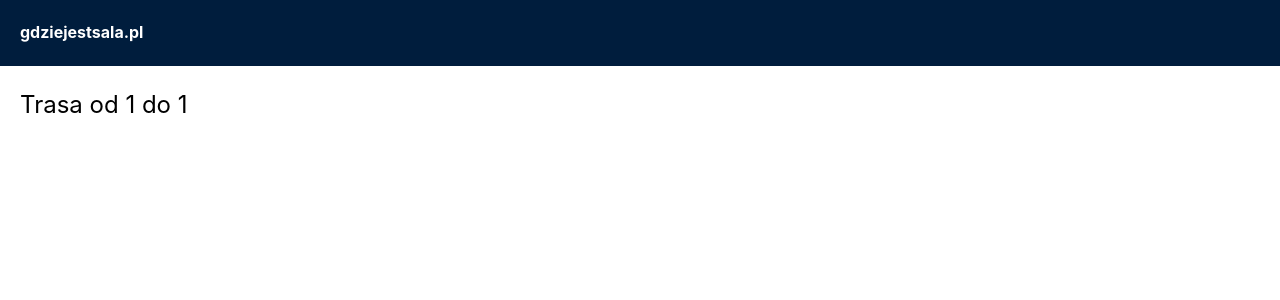
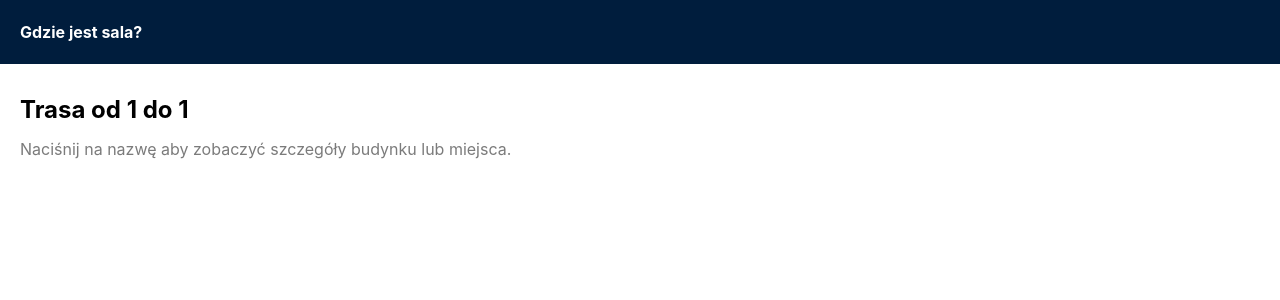
Before and after one commit to asdfMaciej/gdziejestsala.pl, a Vue app in the folder frontend/: page /route/1/1 in a window 1280 px wide. Shown: the top 300 px of the page. Built offline with nearby package versions, Linux system fonts and the light colour scheme; no server answers.

Commit message:
Slight design improvements

```diff
--- a/frontend/src/App.vue
+++ b/frontend/src/App.vue
@@ -26,7 +26,7 @@ const $debug = inject('$debug');
     </nav>
 
     <RouterLink :to="{ name: 'home' }" class="header__logo">
-      gdziejestsala.pl
+      Gdzie jest sala?
     </RouterLink>
     <nav class="header__nav">
 
--- a/frontend/src/assets/base.css
+++ b/frontend/src/assets/base.css
@@ -2,8 +2,12 @@
 :root {
   --hex-key: #001D3D;
   --hex-key-a50: rgba(0, 29, 61, 0.5);
+  --hex-accent: #FFC300;
   --hex-white: #ffffff;
   --hex-black: #000000;
+  --hex-lightgrey: #7B7B7B;
+
+  --font-family: Inter, -apple-system, BlinkMacSystemFont, 'Segoe UI', Roboto, Oxygen, Ubuntu, Cantarell, 'Fira Sans', 'Droid Sans', 'Helvetica Neue', sans-serif;
 
   --px-container-padding: 20px;
 }
@@ -23,10 +27,48 @@
 
 body {
   min-height: 100vh;
-  line-height: 1.6;
-  font-family: Inter, -apple-system, BlinkMacSystemFont, 'Segoe UI', Roboto, Oxygen, Ubuntu,
-    Cantarell, 'Fira Sans', 'Droid Sans', 'Helvetica Neue', sans-serif;
+  line-height: 1.5;
+  font-family: var(--font-family);
   text-rendering: optimizeLegibility;
   -webkit-font-smoothing: antialiased;
   -moz-osx-font-smoothing: grayscale;
 }
+
+h1,
+h2,
+h3,
+h4,
+h5,
+h6 {
+  font-weight: bold;
+  line-height: 1.2;
+  margin: 0.5em 0 1em;
+}
+
+input,
+select {
+  display: block;
+  width: 100%;
+  height: 50px;
+  font-size: 100%;
+  margin: 0 0 1rem;
+  background: var(--hex-white);
+  color: var(--hex-black);
+  border: 2px solid var(--hex-black);
+  font-family: var(--font-family);
+}
+
+button {
+  font-family: var(--font-family);
+  border-radius: 15px;
+  width: 100%;
+  min-height: 50px;
+  font-weight: 500;
+  background: var(--hex-key);
+  color: var(--hex-white);
+}
+
+button.secondary {
+  background: var(--hex-accent);
+  color: var(--hex-black);
+}
--- a/frontend/src/components/PointSelect.vue
+++ b/frontend/src/components/PointSelect.vue
@@ -71,14 +71,5 @@ export default {
 </template>
 
 <style scoped>
-input,
-select {
-  display: block;
-  width: 100%;
-  height: 2rem;
-  margin: 0 0 1rem;
-  background: var(--hex-white);
-  color: var(--hex-black);
-  border: 2px solid var(--hex-black);
-}
+
 </style>
--- a/frontend/src/views/AboutView.vue
+++ b/frontend/src/views/AboutView.vue
@@ -1,6 +1,6 @@
 <template>
     <section class="about">
-        <h1>about application</h1>
+        <h1>O aplikacji</h1>
     </section>
 </template>
 
--- a/frontend/src/views/RouteView.vue
+++ b/frontend/src/views/RouteView.vue
@@ -38,11 +38,24 @@ const log = console.log;
 <template>
     <section class="about">
         <h1>Trasa od {{ startName }} do {{ destinationName }}</h1>
+        <p class="caption">Naciśnij na nazwę aby zobaczyć szczegóły budynku lub miejsca.</p>
         <RouteDetails @click="log(route.params)" :start-id="startId" :destination-id="destinationId"
             :route="(path as Path)"></RouteDetails>
     </section>
 </template>
 
-<style>
+<style scoped lang="scss">
+section.about {
+    h1 {
+        margin-bottom: 0.5em;
+    }
 
+    .caption {
+        margin-bottom: 1.5em;
+    }
+}
+
+.caption {
+    color: var(--hex-lightgrey);
+}
 </style>
```
